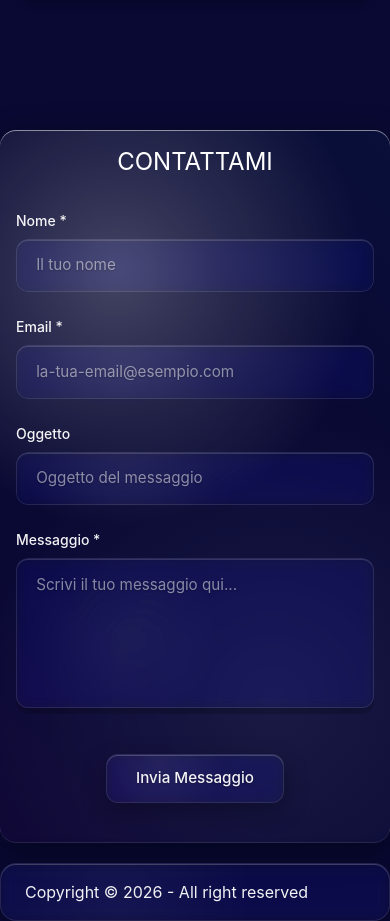
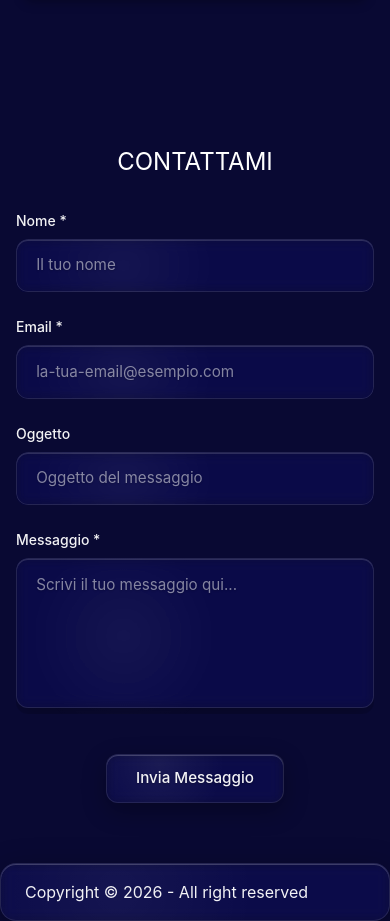
Before and after one commit to Antonio-Laudani/new-Portfolio, a React (Vite) app: page / in a window 390 px wide. Shown: the part 8082-9003 px from the top of the page. Built offline with nearby package versions, Linux system fonts and the light colour scheme; some icons are missing.

Commit message:
fix ui, test

```diff
--- a/src/pages/about-section/about.jsx
+++ b/src/pages/about-section/about.jsx
@@ -36,7 +36,7 @@ const AboutSection = () => {
           </div>
         ))}
 
-        <h3 className="text-center text-white font-bold uppercase text-base sm:text-lg md:text-xl lg:text-2xl xl:text-3xl col-span-1 sm:col-span-2 lg:col-span-4">
+        <h3 className="text-center text-white font-bold uppercase text-base sm:text-xl md:text-2xl lg:text-2xl xl:text-3xl col-span-1 sm:col-span-2 lg:col-span-4">
           Interests
         </h3>
 
--- a/src/styles/glass-container/glass-container.css
+++ b/src/styles/glass-container/glass-container.css
@@ -62,12 +62,18 @@
   color: var(--glass-text) !important;
 }
 
-/* Mobile: rimuovi glass */
 @media (max-width: 768px) {
   .glass-base {
     background: none;
     border: none;
     backdrop-filter: none;
     -webkit-backdrop-filter: none;
+    box-shadow: none;
+  }
+
+  .glass-base::before,
+  .glass-base::after {
+    background: none;
+    opacity: 0;
   }
 }
```
